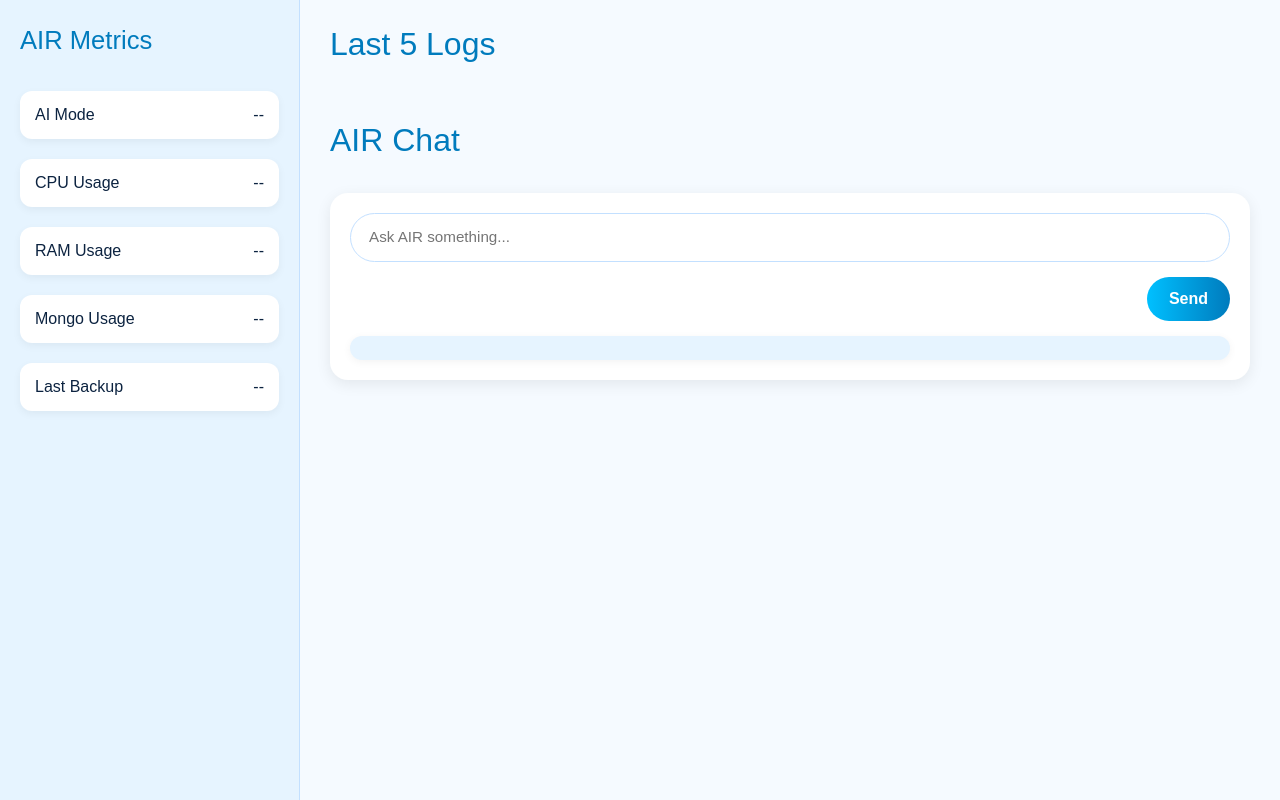
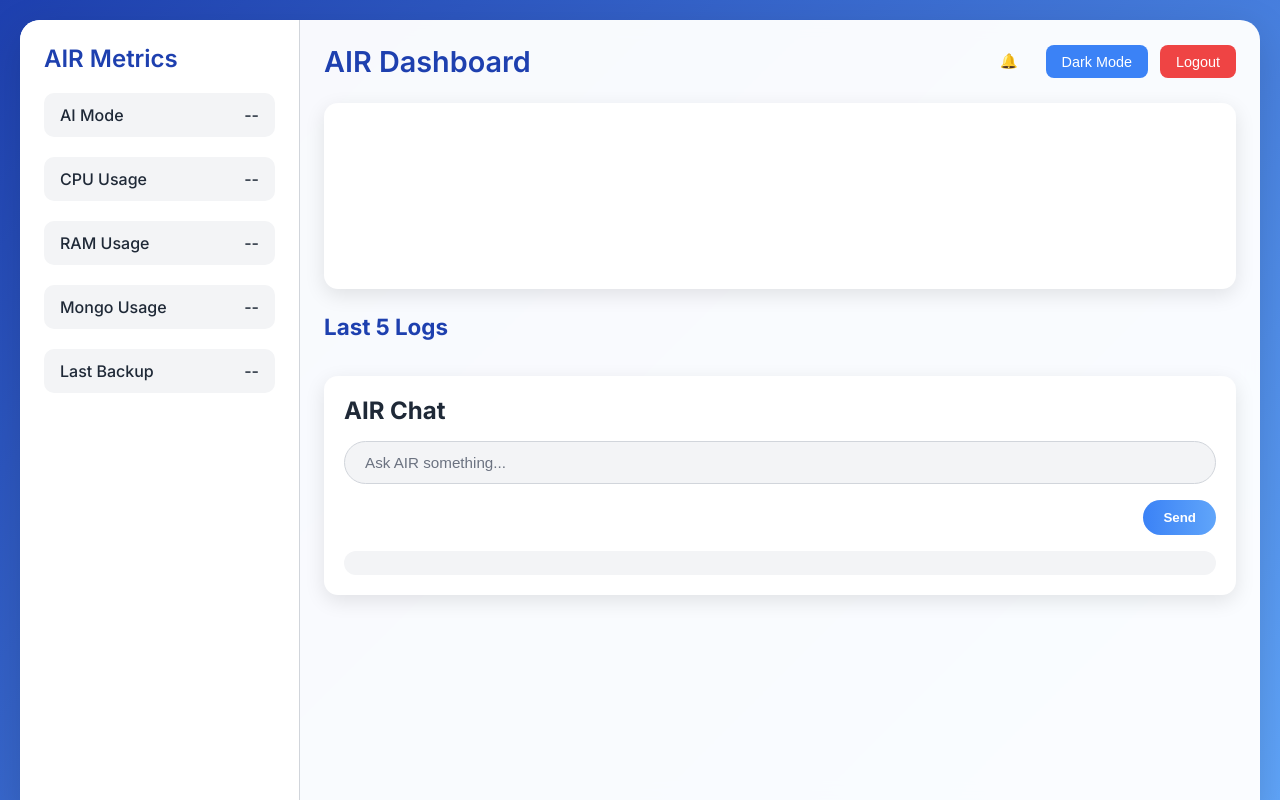
Before and after one commit to kainechibuzo/A.I.R-backend, a website: page public/dashboard.html in a window 1280 px wide. Drawn offline with nearby package versions, Linux system fonts and the light colour scheme; no server answers.

Commit message:
Revamp dashboard with new styles and features
Updated the dashboard layout, styles, and added chart functionality for CPU and RAM usage. Implemented dark mode toggle and improved log display.

```diff
--- a/public/dashboard.html
+++ b/public/dashboard.html
@@ -4,158 +4,312 @@
 <meta charset="UTF-8">
 <meta name="viewport" content="width=device-width, initial-scale=1.0">
 <title>🌬️ AIR Dashboard</title>
-<link href="https://cdn.jsdelivr.net/npm/bootstrap@5.3.0/dist/css/bootstrap.min.css" rel="stylesheet">
+<link href="https://fonts.googleapis.com/css2?family=Inter:wght@400;500;600;700&display=swap" rel="stylesheet">
+<script src="https://cdn.jsdelivr.net/npm/chart.js@4.4.0/dist/chart.min.js"></script>
 <style>
 /* Reset & base */
-body, html {
+* {
   margin: 0;
   padding: 0;
+  box-sizing: border-box;
+}
+
+body, html {
   height: 100%;
-  font-family: "Poppins", sans-serif;
-  background-color: #f5faff;
-  color: #0c2340;
+  font-family: "Inter", sans-serif;
+  background: linear-gradient(135deg, #1e40af, #60a5fa);
+  color: #1f2937;
   overflow: hidden;
+  transition: background 0.3s ease;
+}
+
+body.dark-mode {
+  background: linear-gradient(135deg, #1f2937, #4b5563);
+  color: #e5e7eb;
 }
 
 /* Dashboard layout */
 .dashboard-container {
   display: flex;
-  height: 100%;
+  height: 100vh;
+  background: rgba(255, 255, 255, 0.97);
+  border-radius: 20px;
+  margin: 20px;
+  box-shadow: 0 12px 40px rgba(0, 0, 0, 0.15);
+  backdrop-filter: blur(8px);
 }
 
 /* Sidebar */
 .sidebar {
-  width: 300px;
-  background-color: #e6f4ff;
-  border-right: 1px solid #c3e0ff;
-  padding: 25px 20px;
+  width: 280px;
+  padding: 24px;
   display: flex;
   flex-direction: column;
   gap: 20px;
+  border-right: 1px solid #d1d5db;
+  background: #ffffff;
+  border-radius: 20px 0 0 20px;
+}
+.dark-mode .sidebar {
+  background: #1f2937;
+  border-right-color: #4b5563;
 }
 .sidebar h2 {
-  font-size: 1.6rem;
-  color: #007bbd;
-  margin-bottom: 15px;
+  font-size: 1.5rem;
+  color: #1e40af;
+  font-weight: 600;
+}
+.dark-mode .sidebar h2 {
+  color: #60a5fa;
 }
 .sidebar .metric {
-  background-color: #ffffff;
-  padding: 12px 15px;
-  border-radius: 12px;
-  box-shadow: 0 3px 8px rgba(0,0,0,0.05);
+  background: #f3f4f6;
+  padding: 12px 16px;
+  border-radius: 10px;
   font-weight: 500;
   display: flex;
   justify-content: space-between;
   align-items: center;
-  transition: transform 0.2s;
+  transition: transform 0.3s ease, background 0.3s ease;
+}
+.dark-mode .sidebar .metric {
+  background: #374151;
+  color: #e5e7eb;
 }
 .sidebar .metric:hover {
   transform: translateX(5px);
+  background: #e5e7eb;
+}
+.dark-mode .sidebar .metric:hover {
+  background: #4b5563;
 }
 
 /* Main content */
 .main-content {
   flex: 1;
-  padding: 25px 30px;
+  padding: 24px;
+  overflow-y: auto;
   display: flex;
   flex-direction: column;
-  gap: 25px;
-  overflow-y: auto;
+  gap: 24px;
 }
 
-/* Logs */
-.log-entry {
-  background-color: #ffffff;
-  padding: 12px 18px;
-  border-radius: 12px;
-  margin-bottom: 12px;
-  box-shadow: 0 2px 6px rgba(0,0,0,0.05);
-  font-size: 0.95rem;
+/* Header */
+.header {
   display: flex;
   justify-content: space-between;
   align-items: center;
 }
-.log-entry.info { border-left: 5px solid #00c0ff; }
-.log-entry.warning { border-left: 5px solid #ffc107; }
-.log-entry.critical { border-left: 5px solid #e74c3c; }
+.header h1 {
+  font-size: 1.8rem;
+  color: #1e40af;
+  font-weight: 600;
+}
+.dark-mode .header h1 {
+  color: #60a5fa;
+}
+.header .controls {
+  display: flex;
+  gap: 12px;
+}
+.header button {
+  padding: 8px 16px;
+  border: none;
+  border-radius: 8px;
+  font-size: 0.9rem;
+  font-weight: 500;
+  cursor: pointer;
+  transition: all 0.3s ease;
+}
+#themeToggle {
+  background: #3b82f6;
+  color: #ffffff;
+}
+#themeToggle:hover {
+  background: #2563eb;
+}
+#logoutBtn {
+  background: #ef4444;
+  color: #ffffff;
+}
+#logoutBtn:hover {
+  background: #dc2626;
+}
+.notification-bell {
+  position: relative;
+  background: transparent;
+  border: none;
+  font-size: 1.2rem;
+  cursor: pointer;
+  color: #1e40af;
+}
+.dark-mode .notification-bell {
+  color: #60a5fa;
+}
+.notification-bell .badge {
+  position: absolute;
+  top: -5px;
+  right: -5px;
+  background: #ef4444;
+  color: #ffffff;
+  border-radius: 50%;
+  padding: 4px 8px;
+  font-size: 0.7rem;
+}
+
+/* Chart */
+.chart-container {
+  background: #ffffff;
+  border-radius: 14px;
+  padding: 16px;
+  box-shadow: 0 6px 20px rgba(0, 0, 0, 0.1);
+}
+.dark-mode .chart-container {
+  background: #1f2937;
+}
+
+/* Logs */
+.logs-section h2 {
+  font-size: 1.4rem;
+  color: #1e40af;
+  margin-bottom: 12px;
+}
+.dark-mode .logs-section h2 {
+  color: #60a5fa;
+}
+.log-entry {
+  background: #f3f4f6;
+  padding: 12px 16px;
+  border-radius: 10px;
+  margin-bottom: 10px;
+  font-size: 0.9rem;
+  display: flex;
+  justify-content: space-between;
+  align-items: center;
+  transition: all 0.3s ease;
+}
+.dark-mode .log-entry {
+  background: #374151;
+  color: #e5e7eb;
+}
+.log-entry.info { border-left: 4px solid #3b82f6; }
+.log-entry.warning { border-left: 4px solid #f59e0b; }
+.log-entry.critical { border-left: 4px solid #ef4444; }
+.log-entry:hover {
+  transform: translateX(3px);
+}
 
 /* AI Chat */
 .ai-chat {
-  background-color: #ffffff;
-  border-radius: 18px;
-  box-shadow: 0 4px 15px rgba(0,0,0,0.08);
+  background: #ffffff;
+  border-radius: 14px;
+  box-shadow: 0 6px 20px rgba(0, 0, 0, 0.1);
   padding: 20px;
   display: flex;
   flex-direction: column;
-  gap: 15px;
+  gap: 16px;
+}
+.dark-mode .ai-chat {
+  background: #1f2937;
 }
 .ai-chat input[type="text"] {
-  padding: 12px 18px;
+  padding: 12px 20px;
   border-radius: 50px;
-  border: 1px solid #c3e0ff;
-  width: 100%;
+  border: 1px solid #d1d5db;
+  background: #f3f4f6;
   font-size: 0.95rem;
   outline: none;
-  transition: 0.3s;
+  transition: all 0.3s ease;
+}
+.dark-mode .ai-chat input[type="text"] {
+  background: #374151;
+  border-color: #4b5563;
+  color: #e5e7eb;
+}
+.ai-chat input[type="text"]::placeholder {
+  color: #6b7280;
 }
 .ai-chat input[type="text"]:focus {
-  border-color: #007bbd;
-  box-shadow: 0 0 8px rgba(0,123,189,0.2);
+  border-color: #3b82f6;
+  box-shadow: 0 0 8px rgba(59, 130, 246, 0.25);
+  background: #ffffff;
+}
+.dark-mode .ai-chat input[type="text"]:focus {
+  background: #4b5563;
 }
 .ai-chat button {
   align-self: flex-end;
-  background: linear-gradient(90deg, #00c0ff, #007bbd);
+  background: linear-gradient(90deg, #3b82f6, #60a5fa);
   color: #ffffff;
   font-weight: 600;
-  padding: 10px 22px;
+  padding: 10px 20px;
   border: none;
   border-radius: 50px;
   cursor: pointer;
-  transition: 0.3s;
+  transition: all 0.3s ease;
 }
 .ai-chat button:hover {
-  background: linear-gradient(90deg, #007bbd, #00a3e0);
+  background: linear-gradient(90deg, #2563eb, #3b82f6);
 }
-
-/* Chat bubbles */
 #aiResponse {
-  background-color: #e6f4ff;
-  padding: 12px 18px;
-  border-radius: 15px;
-  box-shadow: 0 2px 8px rgba(0,0,0,0.05);
-  font-size: 0.95rem;
-  max-height: 200px;
+  background: #f3f4f6;
+  padding: 12px 16px;
+  border-radius: 12px;
+  font-size: 0.9rem;
+  max-height: 250px;
   overflow-y: auto;
 }
-
-/* Typography & buttons */
-h1,h2,h3,h4,h5,h6 { color: #007bbd; }
-.btn, .btn-primary {
-  border-radius: 12px;
-  transition: 0.3s;
-}
-.btn-primary {
-  background: linear-gradient(90deg, #00c0ff, #007bbd);
-  border: none;
-  color: #ffffff;
-}
-.btn-primary:hover {
-  background: linear-gradient(90deg, #007bbd, #00a3e0);
+.dark-mode #aiResponse {
+  background: #374151;
+  color: #e5e7eb;
 }
 
 /* Scrollbars */
 ::-webkit-scrollbar {
-  width: 8px;
+  width: 6px;
 }
 ::-webkit-scrollbar-track {
-  background: #f5faff;
+  background: #f3f4f6;
+}
+.dark-mode ::-webkit-scrollbar-track {
+  background: #1f2937;
 }
 ::-webkit-scrollbar-thumb {
-  background: #00c0ff;
-  border-radius: 4px;
+  background: #3b82f6;
+  border-radius: 3px;
+}
+.dark-mode ::-webkit-scrollbar-thumb {
+  background: #60a5fa;
+}
+
+/* Responsive adjustments */
+@media (max-width: 1024px) {
+  .dashboard-container {
+    flex-direction: column;
+    margin: 10px;
+  }
+  .sidebar {
+    width: 100%;
+    border-right: none;
+    border-bottom: 1px solid #d1d5db;
+    border-radius: 20px 20px 0 0;
+  }
+  .dark-mode .sidebar {
+    border-bottom-color: #4b5563;
+  }
+}
+@media (max-width: 768px) {
+  .dashboard-container {
+    margin: 8px;
+  }
+  .sidebar, .main-content {
+    padding: 16px;
+  }
+  .header h1 {
+    font-size: 1.5rem;
+  }
 }
 </style>
-
 </head>
 <body>
 <div class="dashboard-container">
@@ -171,11 +325,28 @@ h1,h2,h3,h4,h5,h6 { color: #007bbd; }
 
   <!-- Main Content -->
   <div class="main-content">
-    <h2>Last 5 Logs</h2>
-    <div id="logsContainer"></div>
+    <div class="header">
+      <h1>AIR Dashboard</h1>
+      <div class="controls">
+        <button class="notification-bell" id="notificationBell">
+          🔔 <span class="badge" id="notificationCount" style="display: none;">0</span>
+        </button>
+        <button id="themeToggle">Dark Mode</button>
+        <button id="logoutBtn">Logout</button>
+      </div>
+    </div>
 
-    <h2>AIR Chat</h2>
+    <div class="chart-container">
+      <canvas id="usageChart"></canvas>
+    </div>
+
+    <div class="logs-section">
+      <h2>Last 5 Logs</h2>
+      <div id="logsContainer"></div>
+    </div>
+
     <div class="ai-chat">
+      <h2>AIR Chat</h2>
       <input type="text" id="aiInput" placeholder="Ask AIR something...">
       <button id="aiSend">Send</button>
       <div id="aiResponse" style="white-space: pre-wrap;"></div>
@@ -193,6 +364,47 @@ const logsContainer = document.getElementById("logsContainer");
 const aiInput = document.getElementById("aiInput");
 const aiSend = document.getElementById("aiSend");
 const aiResponse = document.getElementById("aiResponse");
+const themeToggle = document.getElementById("themeToggle");
+const logoutBtn = document.getElementById("logoutBtn");
+const notificationBell = document.getElementById("notificationBell");
+const notificationCount = document.getElementById("notificationCount");
+
+// Chart setup
+const ctx = document.getElementById("usageChart").getContext("2d");
+const usageChart = new Chart(ctx, {
+  type: "line",
+  data: {
+    labels: [],
+    datasets: [
+      {
+        label: "CPU Usage (%)",
+        data: [],
+        borderColor: "#3b82f6",
+        backgroundColor: "rgba(59, 130, 246, 0.2)",
+        fill: true,
+      },
+      {
+        label: "RAM Usage (%)",
+        data: [],
+        borderColor: "#f59e0b",
+        backgroundColor: "rgba(245, 158, 11, 0.2)",
+        fill: true,
+      },
+    ],
+  },
+  options: {
+    responsive: true,
+    maintainAspectRatio: false,
+    scales: {
+      y: { beginAtZero: true, max: 100 },
+      x: { display: false },
+    },
+  },
+});
+
+// Store usage history
+const usageHistory = { cpu: [], ram: [] };
+const maxDataPoints = 10;
 
 // Fetch metrics + logs
 async function fetchStatus() {
@@ -206,7 +418,23 @@ async function fetchStatus() {
     mongoEl.textContent = status.mongoUsage + "%";
     lastBackupEl.textContent = status.lastBackup || "N/A";
 
+    // Update chart
+    usageHistory.cpu.push(status.cpu);
+    usageHistory.ram.push(status.ram);
+    if (usageHistory.cpu.length > maxDataPoints) {
+      usageHistory.cpu.shift();
+      usageHistory.ram.shift();
+    }
+    usageChart.data.labels = Array(usageHistory.cpu.length).fill("");
+    usageChart.data.datasets[0].data = usageHistory.cpu;
+    usageChart.data.datasets[1].data = usageHistory.ram;
+    usageChart.update();
+
+    // Update logs and notifications
     logsContainer.innerHTML = "";
+    const criticalLogs = logs.filter(log => log.severity === "critical").length;
+    notificationCount.textContent = criticalLogs;
+    notificationCount.style.display = criticalLogs > 0 ? "inline" : "none";
     logs.slice(-5).reverse().forEach(log => {
       const div = document.createElement("div");
       div.className = "log-entry " + log.severity;
@@ -231,6 +459,20 @@ aiSend.addEventListener("click", async () => {
   aiInput.value = "";
 });
 
+// Theme toggle
+themeToggle.addEventListener("click", () => {
+  document.body.classList.toggle("dark-mode");
+  themeToggle.textContent = document.body.classList.contains("dark-mode") ? "Light Mode" : "Dark Mode";
+});
+
+// Logout
+logoutBtn.addEventListener("click", () => {
+  localStorage.removeItem("air_token");
+  localStorage.removeItem("air_username");
+  localStorage.removeItem("air_plan");
+  window.location.href = "/login.html";
+});
+
 // Refresh metrics every 10 seconds
 fetchStatus();
 setInterval(fetchStatus, 10000);
```
